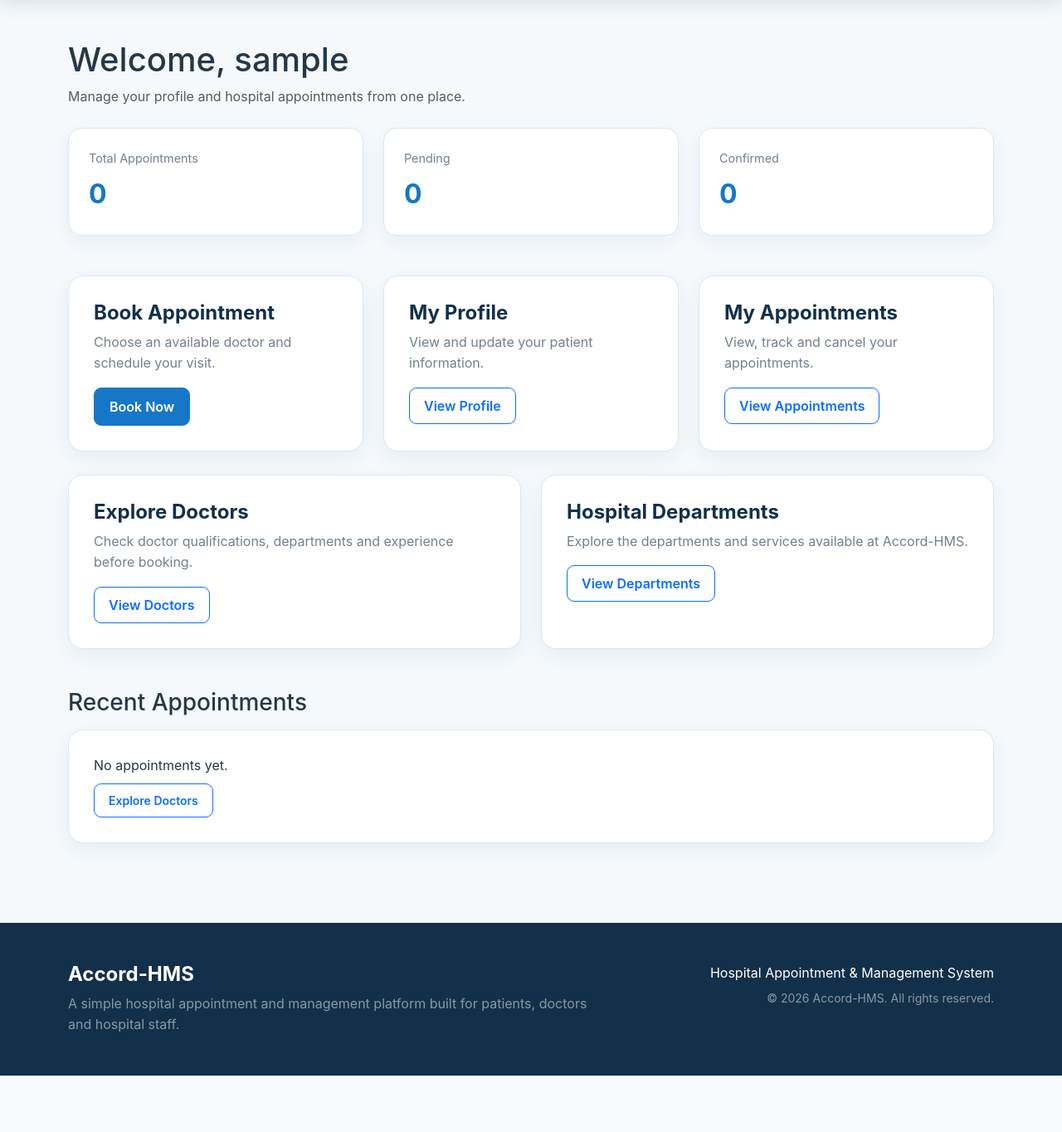
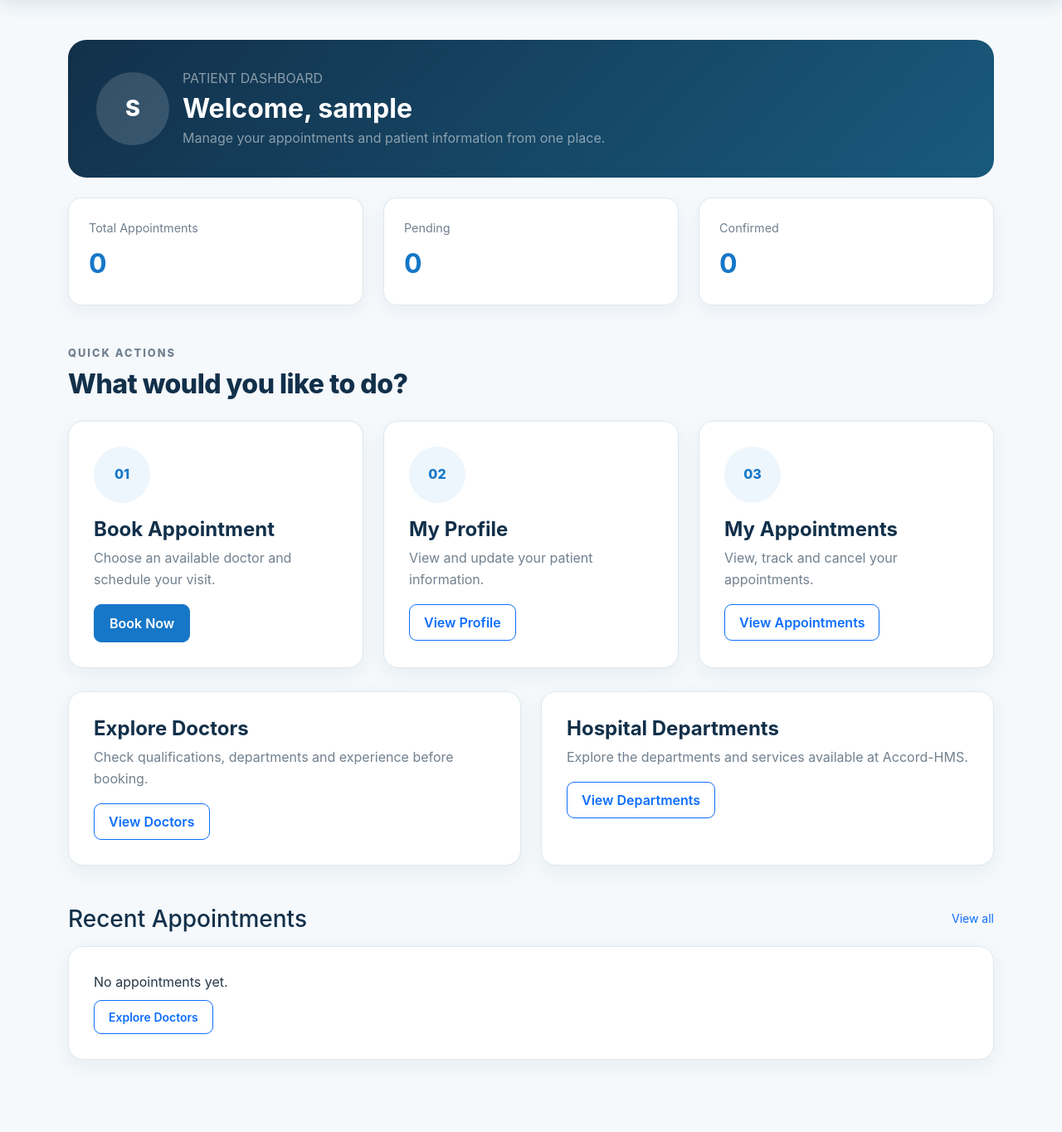
Before and after one commit to adityatiwari-git/Accord-HMS, a Django app: page /accounts/dashboard/ in a window 1280 px wide. Shown: the part 70-1434 px from the top of the page at 83% size. Before the commit the page ends 1366 px from the top, so only its background shows below. Run offline with Django 5.2, Linux system fonts and the light colour scheme; the visitor is signed in with stand-in values (Sample User, id 1); data that the repository does not hold is empty.

Commit message:
Redesign patient dashboard

```diff
--- a/templates/dashboard.html
+++ b/templates/dashboard.html
@@ -5,107 +5,45 @@
 {% block content %}
 <section class="py-5">
     <div class="container">
-        <div class="mb-4">
-            <h1>Welcome, {{ user.username }}</h1>
-            <p class="text-muted">Manage your profile and hospital appointments from one place.</p>
-        </div>
-
-        <div class="row g-4 mb-5">
-            <div class="col-md-4">
-                <div class="dashboard-stat">
-                    <span>Total Appointments</span>
-                    <strong>{{ total_appointments }}</strong>
-                </div>
-            </div>
-            <div class="col-md-4">
-                <div class="dashboard-stat">
-                    <span>Pending</span>
-                    <strong>{{ pending_appointments }}</strong>
-                </div>
-            </div>
-            <div class="col-md-4">
-                <div class="dashboard-stat">
-                    <span>Confirmed</span>
-                    <strong>{{ confirmed_appointments }}</strong>
+        <div class="profile-hero mb-4">
+            <div class="d-flex flex-column flex-md-row align-items-md-center gap-3">
+                <div class="profile-avatar">{{ user.username|first|upper }}</div>
+                <div>
+                    <p class="mb-1 text-white-50">PATIENT DASHBOARD</p>
+                    <h1 class="h2 fw-bold mb-1">Welcome, {{ user.username }}</h1>
+                    <p class="mb-0 text-white-50">Manage your appointments and patient information from one place.</p>
                 </div>
             </div>
         </div>
 
+        <div class="row g-4 mb-5">
+            <div class="col-md-4"><div class="dashboard-stat"><span>Total Appointments</span><strong>{{ total_appointments }}</strong></div></div>
+            <div class="col-md-4"><div class="dashboard-stat"><span>Pending</span><strong>{{ pending_appointments }}</strong></div></div>
+            <div class="col-md-4"><div class="dashboard-stat"><span>Confirmed</span><strong>{{ confirmed_appointments }}</strong></div></div>
+        </div>
+
+        <div class="section-title mb-4"><p class="hero-subtitle mb-2">QUICK ACTIONS</p><h2>What would you like to do?</h2></div>
         <div class="row g-4">
-            <div class="col-md-4">
-                <div class="feature-card">
-                    <h4>Book Appointment</h4>
-                    <p>Choose an available doctor and schedule your visit.</p>
-                    <a href="{% url 'book_appointment' %}" class="btn btn-primary">Book Now</a>
-                </div>
-            </div>
-            <div class="col-md-4">
-                <div class="feature-card">
-                    <h4>My Profile</h4>
-                    <p>View and update your patient information.</p>
-                    <a href="{% url 'profile' %}" class="btn btn-outline-primary">View Profile</a>
-                </div>
-            </div>
-            <div class="col-md-4">
-                <div class="feature-card">
-                    <h4>My Appointments</h4>
-                    <p>View, track and cancel your appointments.</p>
-                    <a href="{% url 'appointments' %}" class="btn btn-outline-primary">View Appointments</a>
-                </div>
-            </div>
+            <div class="col-md-4"><div class="feature-card"><div class="doctor-avatar">01</div><h4>Book Appointment</h4><p>Choose an available doctor and schedule your visit.</p><a href="{% url 'book_appointment' %}" class="btn btn-primary">Book Now</a></div></div>
+            <div class="col-md-4"><div class="feature-card"><div class="doctor-avatar">02</div><h4>My Profile</h4><p>View and update your patient information.</p><a href="{% url 'profile' %}" class="btn btn-outline-primary">View Profile</a></div></div>
+            <div class="col-md-4"><div class="feature-card"><div class="doctor-avatar">03</div><h4>My Appointments</h4><p>View, track and cancel your appointments.</p><a href="{% url 'appointments' %}" class="btn btn-outline-primary">View Appointments</a></div></div>
         </div>
 
         <div class="row g-4 mt-1">
-            <div class="col-md-6">
-                <div class="feature-card">
-                    <h4>Explore Doctors</h4>
-                    <p>Check doctor qualifications, departments and experience before booking.</p>
-                    <a href="{% url 'doctors' %}" class="btn btn-outline-primary">View Doctors</a>
-                </div>
-            </div>
-            <div class="col-md-6">
-                <div class="feature-card">
-                    <h4>Hospital Departments</h4>
-                    <p>Explore the departments and services available at Accord-HMS.</p>
-                    <a href="{% url 'departments' %}" class="btn btn-outline-primary">View Departments</a>
-                </div>
-            </div>
+            <div class="col-md-6"><div class="feature-card"><h4>Explore Doctors</h4><p>Check qualifications, departments and experience before booking.</p><a href="{% url 'doctors' %}" class="btn btn-outline-primary">View Doctors</a></div></div>
+            <div class="col-md-6"><div class="feature-card"><h4>Hospital Departments</h4><p>Explore the departments and services available at Accord-HMS.</p><a href="{% url 'departments' %}" class="btn btn-outline-primary">View Departments</a></div></div>
         </div>
 
         <div class="mt-5">
-            <h3 class="mb-3">Recent Appointments</h3>
+            <div class="d-flex justify-content-between align-items-center mb-3"><h3 class="mb-0" style="color:var(--navy)">Recent Appointments</h3><a href="{% url 'appointments' %}" class="small">View all</a></div>
             {% if recent_appointments %}
-            <div class="table-responsive bg-white rounded-4 shadow-sm p-3">
-                <table class="table align-middle mb-0">
-                    <thead>
-                        <tr>
-                            <th>Doctor</th>
-                            <th>Date</th>
-                            <th>Time</th>
-                            <th>Status</th>
-                        </tr>
-                    </thead>
-                    <tbody>
-                        {% for appointment in recent_appointments %}
-                        <tr>
-                            <td>Dr. {{ appointment.doctor.name }}</td>
-                            <td>{{ appointment.appointment_date }}</td>
-                            <td>{{ appointment.appointment_time }}</td>
-                            <td>
-                                <span class="badge status-{{ appointment.status|lower }}">
-                                    {{ appointment.status }}
-                                </span>
-                            </td>
-                        </tr>
-                        {% endfor %}
-                    </tbody>
-                </table>
+            <div class="table-responsive bg-white rounded-4 shadow-sm p-3 border">
+                <table class="table align-middle mb-0"><thead><tr><th>Doctor</th><th>Date</th><th>Time</th><th>Status</th></tr></thead><tbody>
+                {% for appointment in recent_appointments %}<tr><td>Dr. {{ appointment.doctor.name }}</td><td>{{ appointment.appointment_date }}</td><td>{{ appointment.appointment_time }}</td><td><span class="badge status-{{ appointment.status|lower }}">{{ appointment.status }}</span></td></tr>{% endfor %}
+                </tbody></table>
             </div>
             {% else %}
-            <div class="empty-state">
-                <p class="mb-2">No appointments yet.</p>
-                <a href="{% url 'doctors' %}" class="btn btn-sm btn-outline-primary">Explore Doctors</a>
-            </div>
+            <div class="empty-state"><p class="mb-2">No appointments yet.</p><a href="{% url 'doctors' %}" class="btn btn-sm btn-outline-primary">Explore Doctors</a></div>
             {% endif %}
         </div>
     </div>
```
